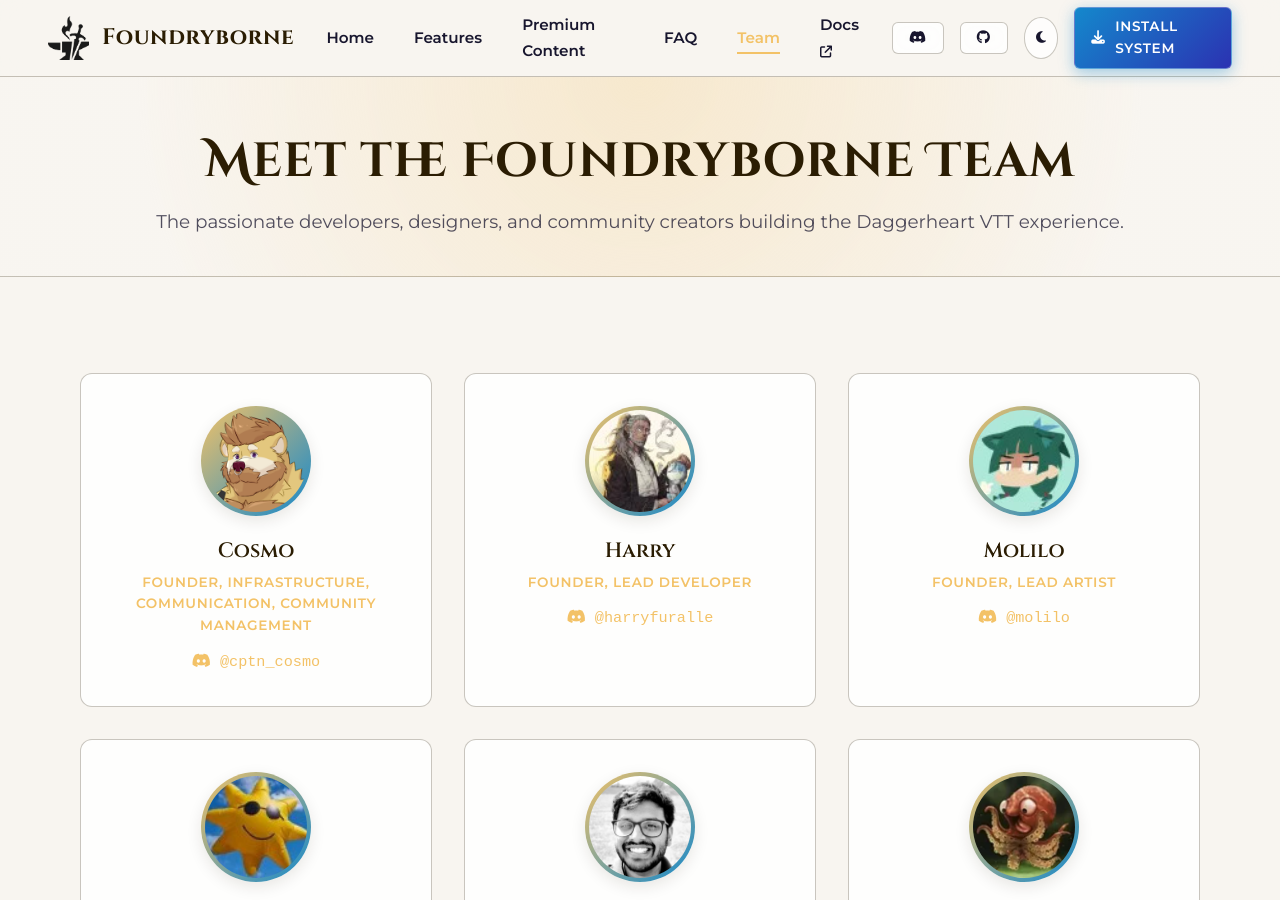
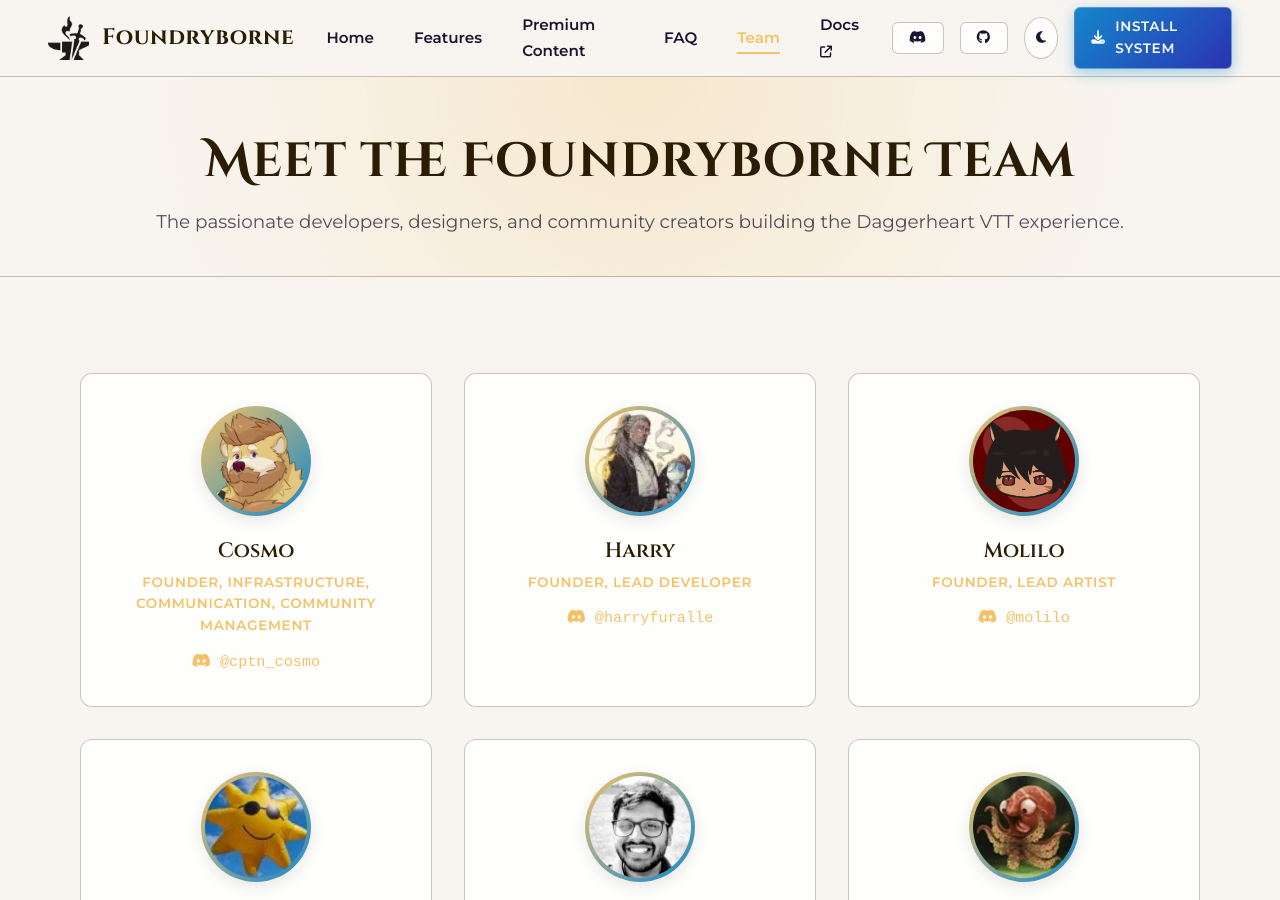
Before and after one commit to Foundryborne/foundryborne-web, a Jekyll site: the page built from team.html, in a window 1280 px wide and 900 px high. Built offline with Jekyll 4.4.1, drawn with Linux system fonts in a browser that asks for light colours.

Commit message:
update profile image molilo

```diff
--- a/team.html
+++ b/team.html
@@ -34,7 +34,7 @@
   <!-- Molilo -->
   <div class="team-card">
     <div class="team-avatar-wrap">
-      <img src="{{ site.baseurl }}/assets/team/molilo.jpg" alt="Molilo" class="team-avatar">
+      <img src="{{ site.baseurl }}/assets/team/molilo.png" alt="Molilo" class="team-avatar">
     </div>
     <h3 class="team-name">Molilo</h3>
     <div class="team-role">Founder, Lead Artist </div>
```
Also changed, not shown: assets/team/molilo.png (added).
